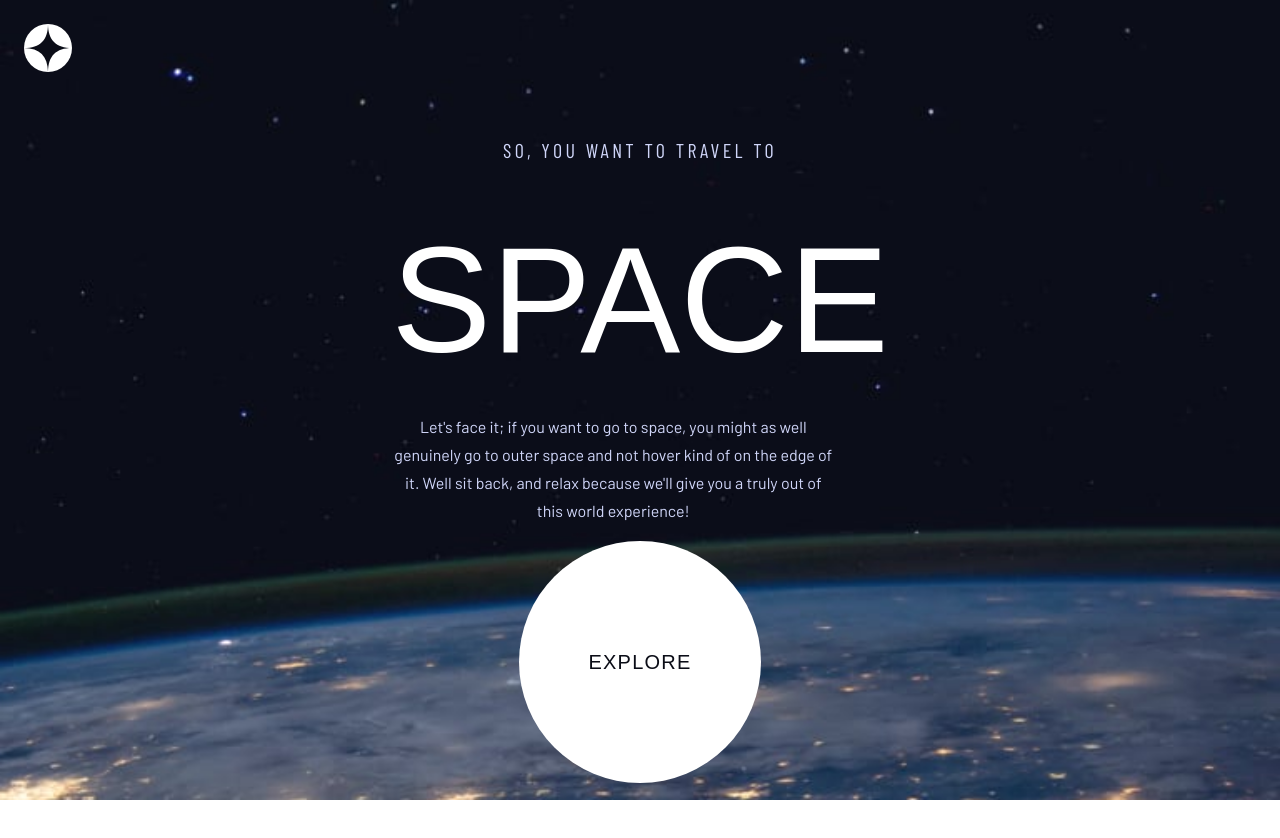
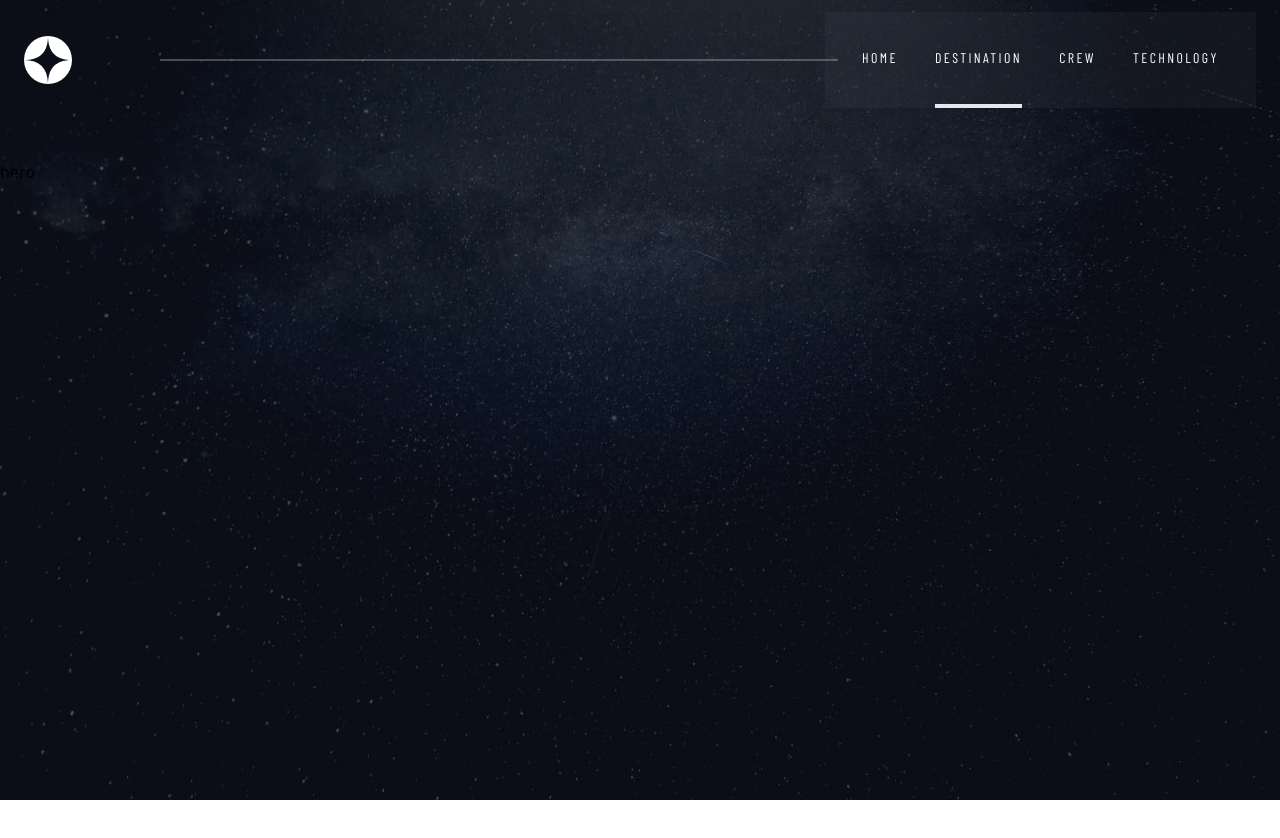
Before and after one commit to GokhanCerk/space-tourism-website, a React app: page /destination in a window 1280 px wide. After the commit the page ends 800 px from the top, so only its background shows below. Built offline with nearby package versions, Linux system fonts and the light colour scheme; a web font is replaced by a local one.

Commit message:
added routing v6, navigation in 3 screen, destination page

```diff
--- a/package.json
+++ b/package.json
@@ -8,6 +8,7 @@
     "@testing-library/user-event": "^13.5.0",
     "react": "^18.1.0",
     "react-dom": "^18.1.0",
+    "react-router-dom": "6",
     "react-scripts": "5.0.1",
     "web-vitals": "^2.1.4"
   },
--- a/src/components/navigation/index.js
+++ b/src/components/navigation/index.js
@@ -4,16 +4,15 @@ import Logo from "../svg/logo";
 import HamburgerMenu from "../svg/hamburgerMenu";
 import styles from "./index.module.css";
 import IconClose from "../svg/IconClose";
+import { Link, NavLink } from "react-router-dom";
 
 const Navigation = () => {
-  const { navigation, customSidebar } = styles;
+  const { navigation, customSidebar, nav, border } = styles;
   const [sidebar, setSidebar] = useState(false);
 
   const toggleMenu = () => {
     setSidebar(!sidebar);
   };
-
-  // toDo: GökhanÇ: font barlow bold regular
 
   return (
     <>
@@ -24,29 +23,52 @@ const Navigation = () => {
           </div>
 
           <ul className="text-white ml-8 uppercase">
-            <li className="py-5 ">
-              <span className="pr-3 font-barlowcondensed font-bold tracking-[2.7px]">
+            <li className="mb-8 flex">
+              <span className="font-barlowcondensed font-bold tracking-[2.7px] pr-3">
                 00
               </span>
-              <a href="#" className="font-barlowcondensed tracking-[2.7px]">
-                Home
-              </a>
+
+              <NavLink
+                to="/"
+                className={({ isActive }) =>
+                  (isActive ? "border-r-4" : "") + " flex w-full"
+                }
+              >
+                <span className="font-barlowcondensed tracking-[2.7px]">
+                  Home
+                </span>
+              </NavLink>
             </li>
-            <li>
+            <li className="mb-8 flex">
               <span className="pr-3 font-barlowcondensed font-bold tracking-[2.7px]">
                 01
               </span>
-              <a href="#" className="font-barlowcondensed tracking-[2.7px]">
-                Destination
-              </a>
+
+              <NavLink
+                to="/destination"
+                className={({ isActive }) =>
+                  (isActive ? "border-r-4" : "") + " flex w-full"
+                }
+              >
+                <span className="font-barlowcondensed tracking-[2.7px]">
+                  Destination
+                </span>
+              </NavLink>
             </li>
-            <li className="py-5 ">
+            <li className="flex mb-8">
               <span className="pr-3 font-barlowcondensed font-bold tracking-[2.7px]">
                 02
               </span>
-              <a href="#" className="font-barlowcondensed tracking-[2.7px]">
-                Crew
-              </a>
+              <NavLink
+                to="/crew"
+                className={({ isActive }) =>
+                  (isActive ? "border-r-4" : "") + " flex w-full"
+                }
+              >
+                <span className="font-barlowcondensed tracking-[2.7px]">
+                  Crew
+                </span>
+              </NavLink>
             </li>
             <li>
               <span className="pr-3 font-barlowcondensed font-bold tracking-[2.7px]">
@@ -65,11 +87,42 @@ const Navigation = () => {
           <LogoMobile />
         </span>
         <span className="hidden md:block">
-          <Logo />
+          <Link to="/">
+            <Logo />
+          </Link>
         </span>
         <span className="block md:hidden">
           <HamburgerMenu mobileMenu={toggleMenu} />
         </span>
+        <div className={border}></div>
+        <nav className={nav}>
+          <NavLink
+            to="/"
+            className={({ isActive }) => (isActive ? "border-b-4" : "")}
+          >
+            <span className="font-bold 2xl:inline hidden">00</span> Home
+          </NavLink>
+          <NavLink
+            to="/destination"
+            className={({ isActive }) => (isActive ? "border-b-4" : "")}
+          >
+            <span className="font-bold 2xl:inline hidden">01</span> Destination
+          </NavLink>
+
+          <NavLink
+            to="/crew"
+            className={({ isActive }) => (isActive ? "border-b-4" : "")}
+          >
+            <span className="font-bold 2xl:inline hidden">02</span> Crew
+          </NavLink>
+
+          <NavLink
+            to="/technology"
+            className={({ isActive }) => (isActive ? "border-b-4" : "")}
+          >
+            <span className="font-bold 2xl:inline hidden">03</span> Technology
+          </NavLink>
+        </nav>
       </section>
     </>
   );
--- a/src/components/navigation/index.module.css
+++ b/src/components/navigation/index.module.css
@@ -1,13 +1,46 @@
-.navigation{
-    @apply flex
+.navigation {
+  @apply flex
     justify-between
     items-center
     pl-6
     pr-6
     pt-6
     mb-16
+    h-24
+    relative;
 }
 
-.customSidebar{
-    @apply fixed z-50 h-full right-0 w-[67%] backdrop-blur-xl
+.customSidebar {
+  @apply fixed z-50 h-full right-0 w-[67%] backdrop-blur-xl;
 }
+
+.nav {
+  @apply text-white
+    w-[35%]
+    h-24
+    hidden
+    md:flex
+    justify-evenly
+    uppercase
+    font-barlowcondensed
+    tracking-[2.36px]
+    md:text-sm
+    bg-nav
+    backdrop-blur-[81.5485px]
+    relative
+    z-10;
+}
+
+.nav a {
+  @apply pt-9;
+}
+
+.border {
+  @apply hidden
+  border-solid
+  border-white
+  border-[1px]
+  lg:w-[53%] md:block 2xl:w-[58%] 2xl:block lg:block md:w-[50%]
+  absolute left-40
+  opacity-[0.25] z-20;
+}
--- a/src/index.js
+++ b/src/index.js
@@ -1,9 +1,17 @@
-import React from 'react';
-import ReactDOM from 'react-dom/client';
-import './index.css';
-import Home from './pages/home';
+import React from "react";
+import ReactDOM from "react-dom/client";
+import "./index.css";
+import Home from "./pages/home";
 
-const root = ReactDOM.createRoot(document.getElementById('root'));
+import Destination from "./pages/destination";
+import { BrowserRouter as Router, Routes, Route } from "react-router-dom";
+
+const root = ReactDOM.createRoot(document.getElementById("root"));
 root.render(
- <Home />
+  <Router>
+    <Routes>
+      <Route path="/" element={<Home />} exact />
+      <Route path="destination" element={<Destination />} />
+    </Routes>
+  </Router>
 );
--- a/src/pages/destination/index.js
+++ b/src/pages/destination/index.js
@@ -0,0 +1,20 @@
+import React from "react";
+import Navigation from "../../components/navigation";
+import styles from "./index.module.css";
+
+const Destination = () => {
+  const { hero } = styles;
+
+  return (
+    <>
+
+      <main className={hero}>
+      <Navigation />
+          hero
+      </main>
+
+    </>
+  );
+};
+
+export default Destination;
--- a/src/pages/destination/index.module.css
+++ b/src/pages/destination/index.module.css
@@ -0,0 +1,7 @@
+.hero{
+    @apply h-screen
+    bg-no-repeat
+    bg-cover
+    bg-center
+    bg-background-destination-desktop
+}
--- a/src/pages/home/index.js
+++ b/src/pages/home/index.js
@@ -8,7 +8,7 @@ const Home = () => {
   return (
     <main className={main}>
       <Navigation />
-      <section className={hero}>
+      <main className={hero}>
         <header className={styles["hero-header"]}>
           <div className={space}>
             <h3 className={styles["header-title"]}>
@@ -33,7 +33,7 @@ const Home = () => {
             <span className={styles["explore-text"]}>Explore</span>
           </div>
         </header>
-      </section>
+      </main>
     </main>
   );
 };
--- a/tailwind.config.js
+++ b/tailwind.config.js
@@ -10,6 +10,11 @@ module.exports = {
           "url('/src/assets/home/background-home-tablet.jpg')",
         "background-home-desktop":
           "url('/src/assets/home/background-home-desktop.jpg')",
+        "background-destination-desktop":
+          "url('/src/assets/destination/background-destination-desktop.jpg')",
+      },
+      backgroundColor: {
+        nav: "rgba(255, 255, 255, 0.04)",
       },
       screens: {
         "2xl": "1440px",
```
Also changed, not shown: 1 other file.
